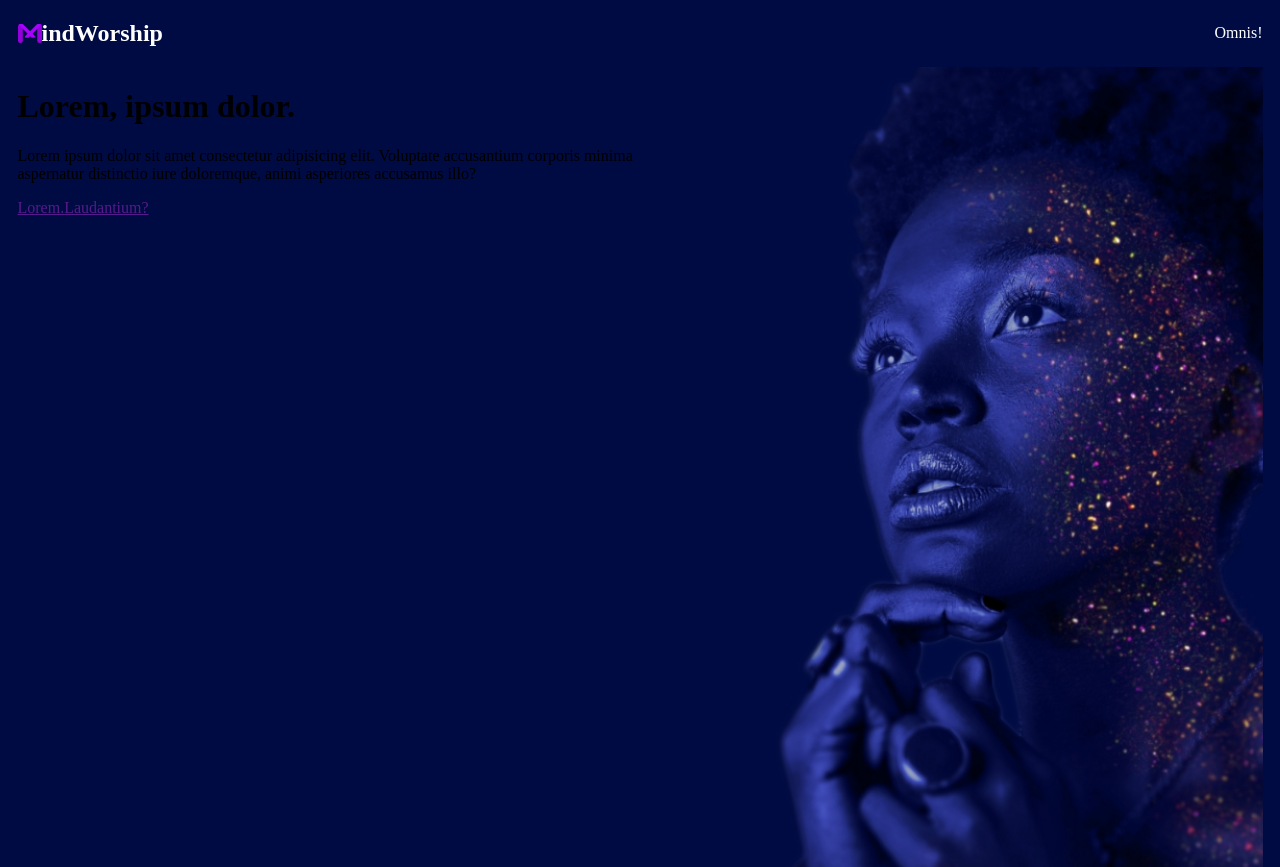
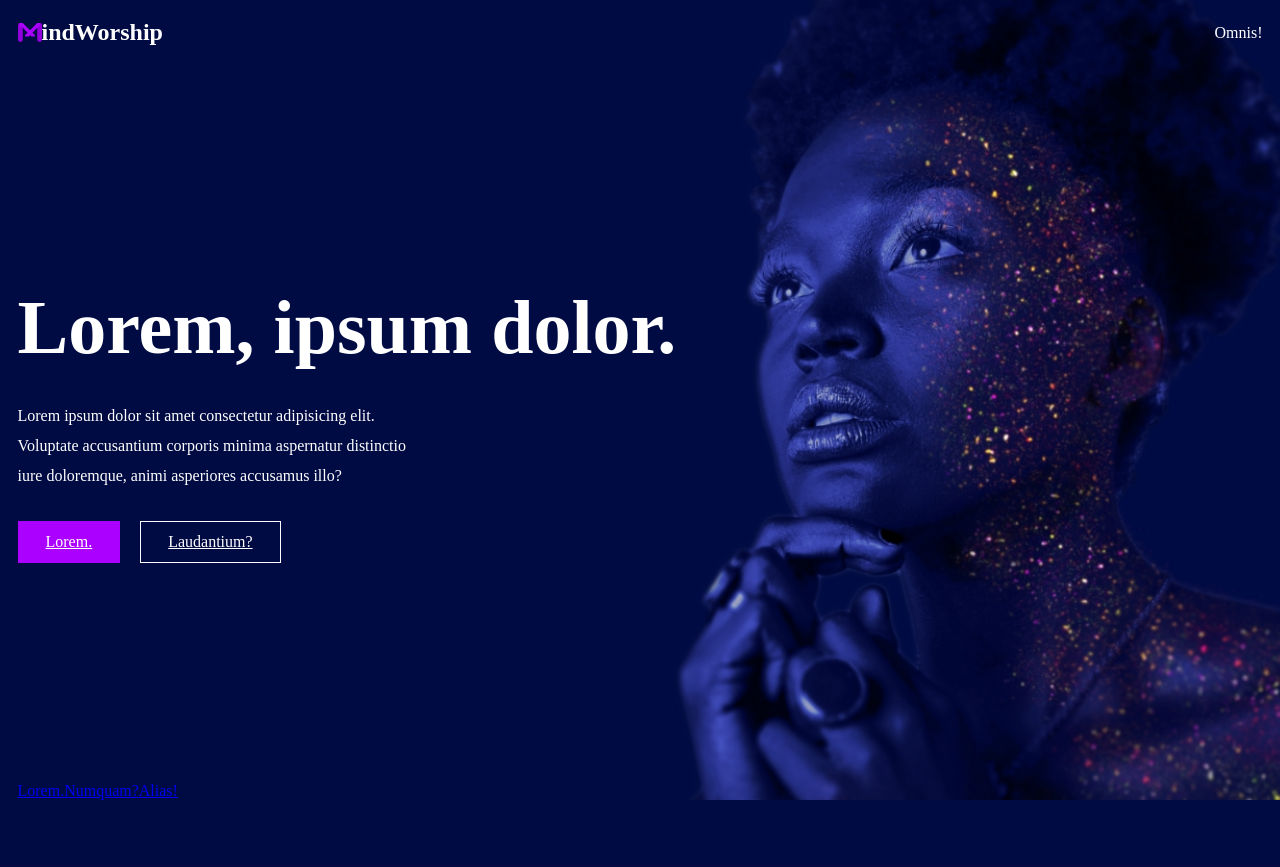
Before and after one commit to mykaenobs/webplayer, a React (Vite) app: page / in a window 1280 px wide. After the commit the page ends 800 px from the top, so only its background shows below. Built offline with nearby package versions, Linux system fonts and the light colour scheme.

Commit message:
still working

```diff
--- a/src/App.jsx
+++ b/src/App.jsx
@@ -22,9 +22,15 @@ const App = () => {
                            <div className="hero__text text">
                                <h1 className="text__headline">Lorem, ipsum dolor.</h1>
                                <p className="text__desc">Lorem ipsum dolor sit amet consectetur adipisicing elit. Voluptate accusantium corporis minima aspernatur distinctio iure doloremque, animi asperiores accusamus illo?</p>
-                               <a href="">Lorem.</a><a href="">Laudantium?</a>
+                               <a href="" className="hero__button hero__button--purple">Lorem.</a><a href="" className="hero__button hero__button--outline">Laudantium?</a>
                            </div>
                            <div className="hero__img"></div>
+                        </div>
+
+                        <div className="footer">
+                            <a href="#">Lorem.</a>
+                            <a href="#">Numquam?</a>
+                            <a href="#">Alias!</a>
                         </div>
                     </div>
                 </div>
--- a/src/App.scss
+++ b/src/App.scss
@@ -1,6 +1,7 @@
 * {
     box-sizing: border-box;
     list-style-type: none;
+    margin: 0;
 }
 
 body {
@@ -13,10 +14,15 @@ body {
     margin: 0 auto;
 }
 
+.header {
+    height: 100vh;
+}
+
 .nav {
     display: flex;
     align-items: center;
     justify-content: space-between;
+    height: 65px;
 
     &__logo {
         display: inline-flex;
@@ -41,21 +47,64 @@ body {
 }
 
 .hero {
+    height: 100%;
+
+    &__container {
+        display: flex;
+        flex-direction: column;
+        justify-content: space-between;
+        height: inherit;
+    }
 
     &__split {
-        display: flex;
-        justify-content: space-between;
-        height: 100vh;
-
-
         & > div {
             flex: 1
         }
     }
 
+    &__text {
+        color: #fff;
+    }
+
+    .text {
+        &__headline {
+            font-size: 76px;
+        }
+
+        &__desc {
+            width: max(403px, 100px);
+            line-height: 30px;
+            margin: 30px 0;
+        }
+    }
+
+    &__button {
+        display: inline-block;
+        padding: 11px 27px;
+        color: #fff;
+        margin-right: 20px;
+
+        &--purple {
+            border: 1px solid #AB00FF;
+            background-color: #AB00FF;
+        }
+
+        &--outline {
+            border: 1px solid currentColor;
+            background-color: transparent;
+        }
+    }
+
+
     &__img {
-        background-image: url('./assets/imgs/bg/bg-2x.jpg');
+        background: url('./assets/imgs/bg/bg-2x.jpg') no-repeat 10% 30%;
         background-size: cover;
+        position: absolute;
+        z-index: -1;
+        top: 0;
+        right: 0;
+        height: 100%;
+        width: 739px;
     }
 
 }
```
Also changed, not shown: 4 other files (tests, documents, lock files or other folders).
